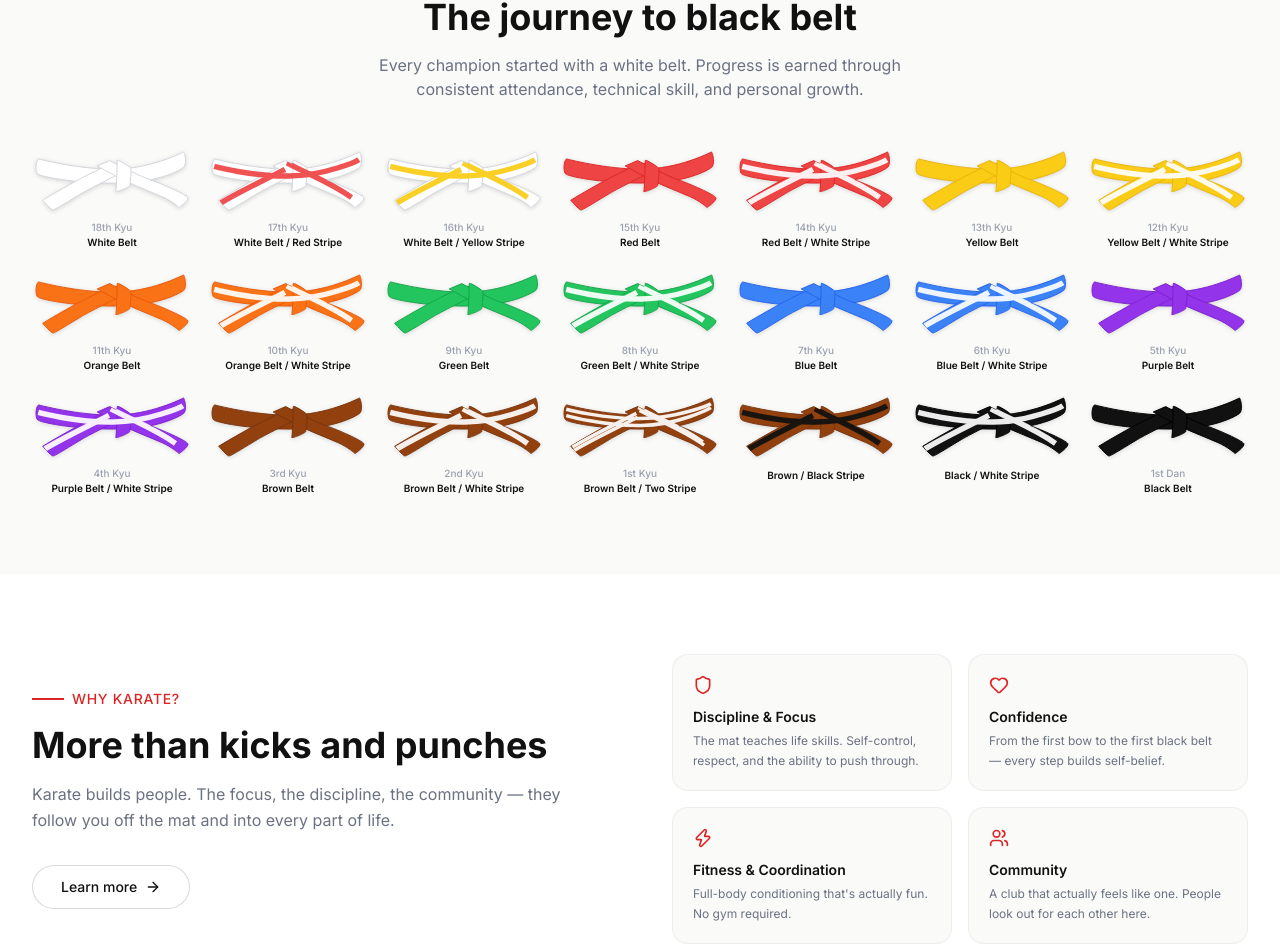
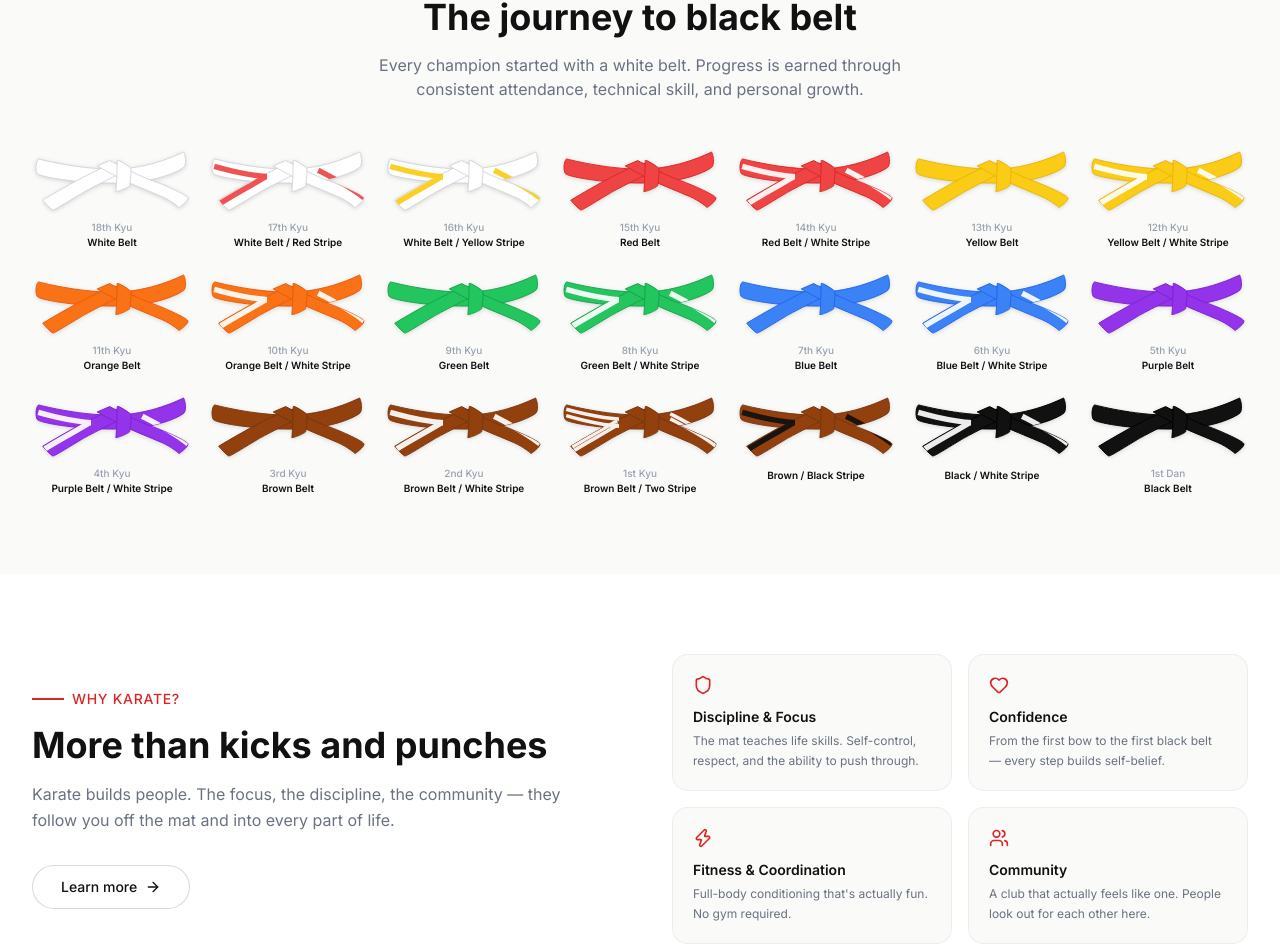
Before and after one commit to anthonieveritt-afk/forza-karate-website, a Next.js app: page / in a window 1280 px wide. Shown: the part 1664-2610 px from the top of the page. Built offline with nearby package versions, Linux system fonts and the light colour scheme.

Commit message:
BeltIcon: mask knot zone so stripes stop cleanly at knot boundary

```diff
--- a/components/ui/BeltIcon.tsx
+++ b/components/ui/BeltIcon.tsx
@@ -10,34 +10,44 @@ interface BeltIconProps {
 }
 
 export default function BeltIcon({ color, border, stripe, doubleStripe }: BeltIconProps) {
-  const uid = useId().replace(/:/g, '')
+  const uid    = useId().replace(/:/g, '')
   const clipId = `bc-${uid}`
+  const maskId = `bm-${uid}`
 
-  // Three main shapes only — belt band, left tail, right tail
-  // Knot body rendered separately as a plain filled block (no internal seams)
-  const bandPath     = "M165.938,236.398c0,0,119.181,32.087,233.778,32.087c114.599,0,214.68-51.188,218.501-53.479c3.818-2.292,12.986,38.963,0.765,48.131c-12.225,9.168-80.983,48.896-216.208,48.896c-135.227,0-233.016-21.393-239.893-29.032C156.005,275.361,156.005,244.802,165.938,236.398z"
-  const leftTailPath = "M178.924,365.513c0,0,125.293-76.398,200.929-106.959c75.635-30.56,30.561,29.031,30.561,29.031s-78.69,38.199-110.779,57.299c-32.088,19.101-81.745,50.424-87.857,51.188C205.664,396.835,178.924,365.513,178.924,365.513z"
-  const rightTailPath= "M388.256,241.746c0,0,94.734,49.659,127.587,60.354c32.851,10.696,113.832,46.604,116.889,55.771s-27.503,30.559-27.503,30.559s-23.685-21.391-54.243-34.379c-30.56-12.986-83.273-34.379-112.306-48.131c-29.031-13.751-89.388-47.367-89.388-47.367L388.256,241.746z"
-  // Plain knot block — single closed shape, no fold details
-  const knotPath     = "M411.94,240.982c0,0-2.292,92.442-4.584,97.026c-2.293,4.584,42.783-12.988,43.546-18.336c0.765-5.349,6.877-50.423,2.293-55.007S416.523,238.69,411.94,240.982z"
+  const bandPath      = "M165.938,236.398c0,0,119.181,32.087,233.778,32.087c114.599,0,214.68-51.188,218.501-53.479c3.818-2.292,12.986,38.963,0.765,48.131c-12.225,9.168-80.983,48.896-216.208,48.896c-135.227,0-233.016-21.393-239.893-29.032C156.005,275.361,156.005,244.802,165.938,236.398z"
+  const leftTailPath  = "M178.924,365.513c0,0,125.293-76.398,200.929-106.959c75.635-30.56,30.561,29.031,30.561,29.031s-78.69,38.199-110.779,57.299c-32.088,19.101-81.745,50.424-87.857,51.188C205.664,396.835,178.924,365.513,178.924,365.513z"
+  const rightTailPath = "M388.256,241.746c0,0,94.734,49.659,127.587,60.354c32.851,10.696,113.832,46.604,116.889,55.771s-27.503,30.559-27.503,30.559s-23.685-21.391-54.243-34.379c-30.56-12.986-83.273-34.379-112.306-48.131c-29.031-13.751-89.388-47.367-89.388-47.367L388.256,241.746z"
+  const knotPath      = "M411.94,240.982c0,0-2.292,92.442-4.584,97.026c-2.293,4.584,42.783-12.988,43.546-18.336c0.765-5.349,6.877-50.423,2.293-55.007S416.523,238.69,411.94,240.982z"
 
   const allPaths = [bandPath, leftTailPath, rightTailPath, knotPath]
 
-  // ── Stripe centerlines ──
-  // Band stripe: bezier follows the mid-height curve of the horizontal band
-  const bandStripe      = "M165,260 c0,0,119,32,234,30 c115,-1,215,-49,218,-51"
-  // Left tail stripe: follows the diagonal angle of the left tail
-  const leftTailStripe  = "M186,374 c52,-32,125,-66,200,-105"
-  // Right tail stripe: follows the diagonal angle of the right tail
-  const rightTailStripe = "M392,249 c80,42,138,62,202,108"
+  // The knot sits in roughly this bounding box (viewBox coords).
+  // The mask blacks this zone out so stripes never cross it.
+  const KX = 330   // knot left edge
+  const KY = 230   // knot top edge
+  const KW = 140   // knot width
+  const KH = 120   // knot height
 
-  // Double stripe offsets (upper and lower parallel to each centerline)
-  const bandTop         = "M165,250 c0,0,119,31,234,29 c115,-1,215,-44,218,-46"
-  const bandBot         = "M165,270 c0,0,119,33,234,31 c115,-1,215,-54,218,-56"
-  const leftTop         = "M184,368 c52,-32,125,-66,200,-105"
-  const leftBot         = "M188,380 c52,-32,125,-66,200,-105"
-  const rightTop        = "M390,244 c80,42,138,62,202,108"
-  const rightBot        = "M394,254 c80,42,138,62,202,108"
+  // ── Stripe centerlines (follow belt curves, clipped to belt + masked away from knot) ──
+
+  // Left half of band: stops before the knot
+  const bandLeft        = "M165,260 c0,0,95,28,170,32"
+  // Right half of band: picks up after the knot
+  const bandRight       = "M472,237 c60,-12,120,-30,146,-52"
+  // Left tail: diagonal, stops before reaching the knot
+  const leftTailStripe  = "M186,374 c40,-25,90,-52,140,-82"
+  // Right tail: diagonal, starts outside the knot
+  const rightTailStripe = "M490,272 c50,26,98,50,143,86"
+
+  // Double stripe offsets
+  const bandLeftTop     = "M165,250 c0,0,95,27,170,31"
+  const bandLeftBot     = "M165,270 c0,0,95,29,170,33"
+  const bandRightTop    = "M472,228 c60,-12,120,-29,146,-51"
+  const bandRightBot    = "M472,246 c60,-12,120,-31,146,-53"
+  const leftTop         = "M184,368 c40,-25,90,-52,140,-82"
+  const leftBot         = "M188,380 c40,-25,90,-52,140,-82"
+  const rightTop        = "M490,264 c50,26,98,50,143,86"
+  const rightBot        = "M490,280 c50,26,98,50,143,86"
 
   return (
     <svg
@@ -47,33 +57,50 @@ export default function BeltIcon({ color, border, stripe, doubleStripe }: BeltIc
       aria-hidden="true"
     >
       <defs>
+        {/* Clip to belt outline */}
         <clipPath id={clipId}>
           {allPaths.map((d, i) => <path key={i} d={d} />)}
         </clipPath>
+
+        {/* Mask: white everywhere EXCEPT the knot zone (black = hidden) */}
+        <mask id={maskId}>
+          <rect x="145.5" y="205.5" width="500" height="200" fill="white" />
+          <rect x={KX} y={KY} width={KW} height={KH} fill="black" />
+        </mask>
       </defs>
 
       {/* ── Belt body ── */}
-      {/* Band, tails and knot all filled with same colour — knot merges cleanly */}
       <path d={bandPath}      fill={color} stroke={border} strokeWidth="3" strokeLinejoin="round" />
       <path d={leftTailPath}  fill={color} stroke={border} strokeWidth="3" strokeLinejoin="round" />
       <path d={rightTailPath} fill={color} stroke={border} strokeWidth="3" strokeLinejoin="round" />
-      {/* Knot: filled + stroked, no inner details — plain block */}
+      {/* Knot: plain block, no inner detail */}
       <path d={knotPath}      fill={color} stroke={border} strokeWidth="3" strokeLinejoin="round" />
 
-      {/* ── Single stripe — curved lines clipped to belt ── */}
+      {/* ── Single stripe — clipped to belt, masked away from knot ── */}
       {stripe && !doubleStripe && (
-        <g clipPath={`url(#${clipId})`} stroke={stripe} fill="none" strokeWidth="17" strokeLinecap="butt" opacity="0.92">
-          <path d={bandStripe} />
+        <g
+          clipPath={`url(#${clipId})`}
+          mask={`url(#${maskId})`}
+          stroke={stripe} fill="none" strokeWidth="17" strokeLinecap="butt" opacity="0.92"
+        >
+          <path d={bandLeft} />
+          <path d={bandRight} />
           <path d={leftTailStripe} />
           <path d={rightTailStripe} />
         </g>
       )}
 
-      {/* ── Double stripe — two parallel curved lines ── */}
+      {/* ── Double stripe — clipped to belt, masked away from knot ── */}
       {stripe && doubleStripe && (
-        <g clipPath={`url(#${clipId})`} stroke={stripe} fill="none" strokeWidth="11" strokeLinecap="butt" opacity="0.92">
-          <path d={bandTop} />
-          <path d={bandBot} />
+        <g
+          clipPath={`url(#${clipId})`}
+          mask={`url(#${maskId})`}
+          stroke={stripe} fill="none" strokeWidth="11" strokeLinecap="butt" opacity="0.92"
+        >
+          <path d={bandLeftTop} />
+          <path d={bandLeftBot} />
+          <path d={bandRightTop} />
+          <path d={bandRightBot} />
           <path d={leftTop} />
           <path d={leftBot} />
           <path d={rightTop} />
```
